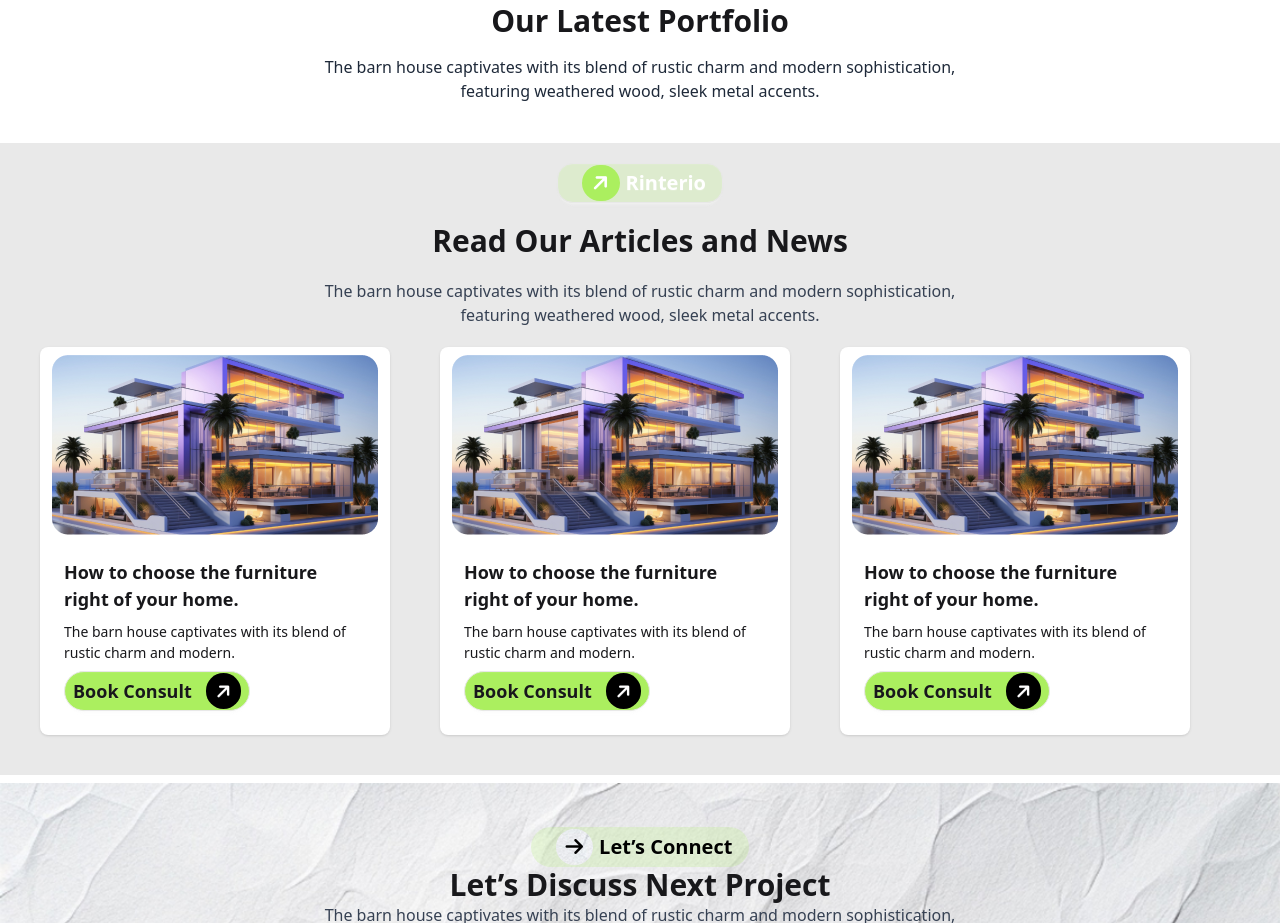
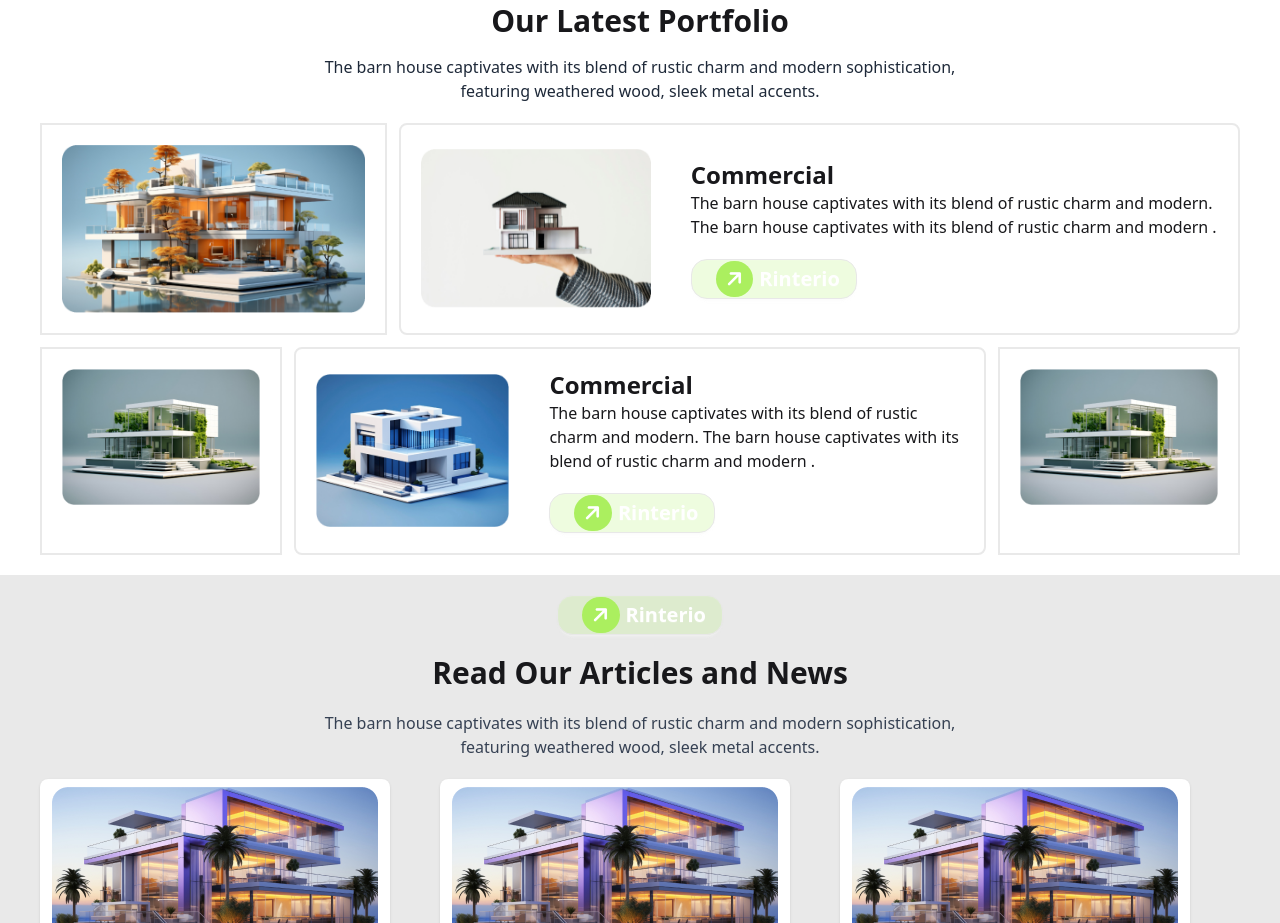
Before and after one commit to fazlerabbi13/Rinterio-With-Tailwind-DaisyUI, a plain HTML site: page index.html in a window 1280 px wide. Shown: the part 1798-2721 px from the top of the page. Drawn offline with nearby package versions, Linux system fonts and the light colour scheme; a web font is replaced by a local one.

Commit message:
latest portfolio section.

```diff
--- a/index.html
+++ b/index.html
@@ -201,11 +201,57 @@
                 </p>
 
             </div>
-            <div>
-
+            <div class="max-w-[1200px] mx-auto space-y-3">
+                <div class="flex justify-center gap-3">
+                    <div class="p-5 border border-2 border-[#E9E9E9]">
+                        <img src="assets/images/img2.png" alt="">
+                    </div>
+                    <div class="border-[#E9E9E9] border-2 w-3/4 p-5 rounded-lg flex justify-center items-center gap-3">
+                        <div>
+                            <img src="assets/images/img1.png" alt="">
+                        </div>
+                        <div class="w-3/4 ml-7">
+                            <h4 class="text-2xl font-semibold">Commercial</h4>
+                            <p class="text-wrap">
+                                The barn house captivates with its blend of rustic charm and modern.
+                                The barn house captivates with its blend of rustic charm and modern .
+                            </p>
+                            <a class="btn bg-[#ABEF5F33] rounded-2xl mt-5 text-white text-xl">
+                                <span class="bg-[#ABEF5F] rounded-full px-2.5 py-1 ml-2">
+                                    <i class="fa-solid fa-arrow-right -rotate-45"></i>
+                                </span>
+                                <span>Rinterio</span>
+                            </a>
+                        </div>
+                    </div>
+                </div>
+                <div class="flex justify-center gap-3">
+                    <div class="p-5 border border-2 border-[#E9E9E9]">
+                        <img src="assets/images/img4.png" alt="">
+                    </div>
+                    <div class="border-[#E9E9E9] border-2 w-3/4 p-5 rounded-lg flex justify-center items-center gap-3">
+                        <div>
+                            <img src="assets/images/img3.png" alt="">
+                        </div>
+                        <div class="w-3/4 ml-7">
+                            <h4 class="text-2xl font-semibold">Commercial</h4>
+                            <p class="text-wrap">
+                                The barn house captivates with its blend of rustic charm and modern.
+                                The barn house captivates with its blend of rustic charm and modern .
+                            </p>
+                            <a class="btn bg-[#ABEF5F33] rounded-2xl mt-5 text-white text-xl">
+                                <span class="bg-[#ABEF5F] rounded-full px-2.5 py-1 ml-2">
+                                    <i class="fa-solid fa-arrow-right -rotate-45"></i>
+                                </span>
+                                <span>Rinterio</span>
+                            </a>
+                        </div>
+                    </div>
+                    <div class="p-5 border border-2 border-[#E9E9E9]">
+                        <img src="assets/images/img4.png" alt="">
+                    </div>
+                </div>
             </div>
-
-
         </div>
 
         <!-- article -->
```
